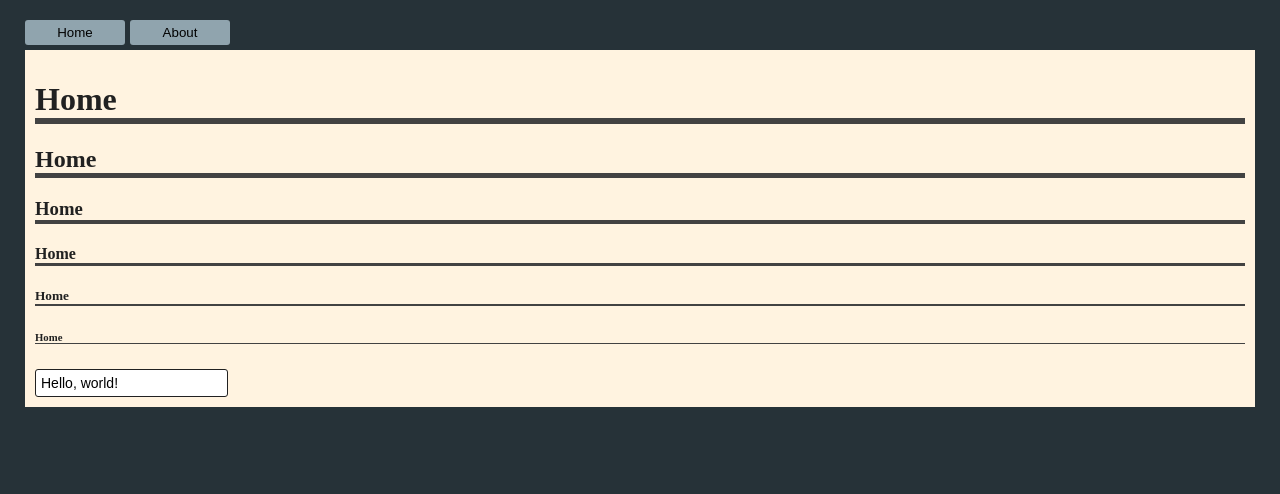
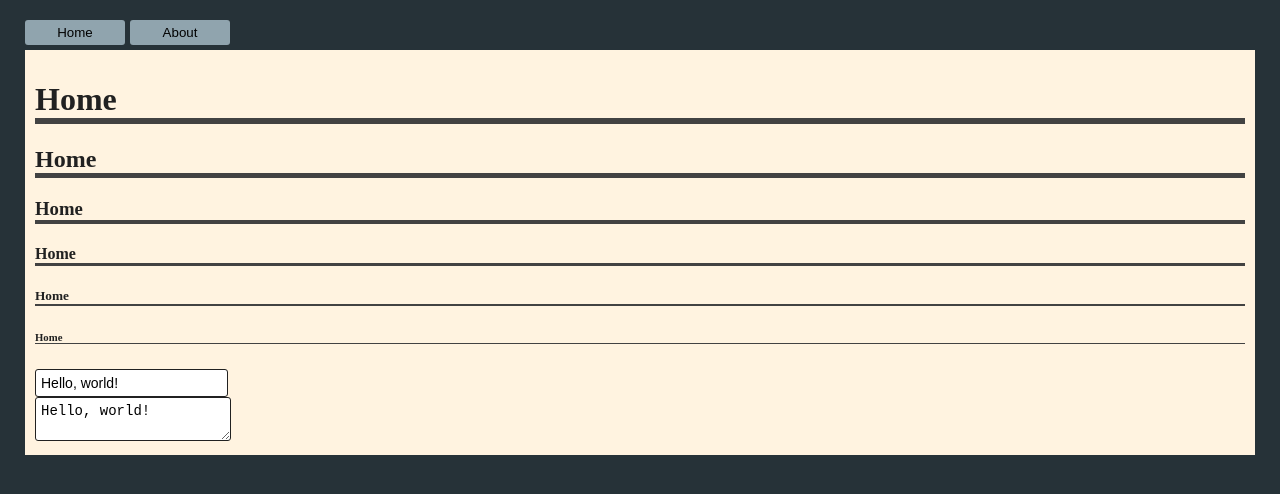
Before and after one commit to fireflower0/vue-practice, a Vue app: page / in a window 1280 px wide. Shown: the top 494 px of the page. Built offline with nearby package versions, Linux system fonts and the light colour scheme.

Commit message:
Add a TextArea

```diff
--- /dev/null
+++ b/src/atoms/TextArea.vue
@@ -0,0 +1,21 @@
+<template>
+  <textarea class='text' v-model='value' />
+</template>
+
+<script>
+export default {
+  name: 'TextArea',
+  props: {
+    value: String
+  }
+}
+</script>
+
+<style scoped>
+.text {
+  padding: 5px;
+  border-radius: 3px;
+  border: 1px solid #212121;
+  font-size: 14px;
+}
+</style>
--- a/src/pages/Home.vue
+++ b/src/pages/Home.vue
@@ -7,17 +7,21 @@
     <HeadLine h5 text='Home' />
     <HeadLine h6 text='Home' />
     <TextBox value='Hello, world!' />
+    <br />
+    <TextArea value='Hello, world!' />
   </div>
 </template>
 
 <script>
 import HeadLine from '../atoms/HeadLine.vue'
 import TextBox from '../atoms/TextBox.vue'
+import TextArea from '../atoms/TextArea.vue'
 
 export default {
   components: {
     HeadLine,
-    TextBox
+    TextBox,
+    TextArea
   }
 }
 </script>
```
